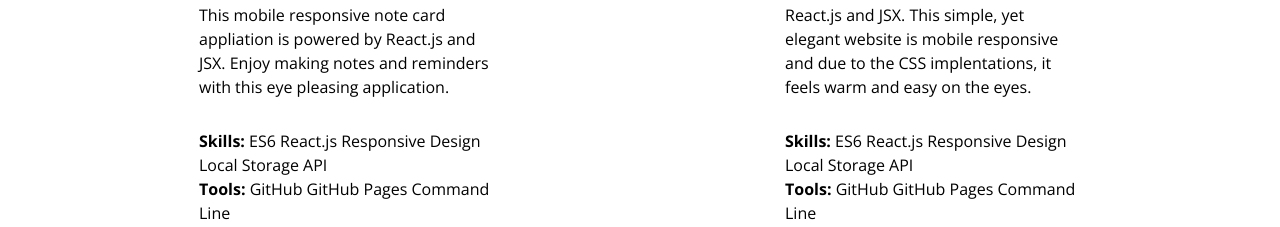
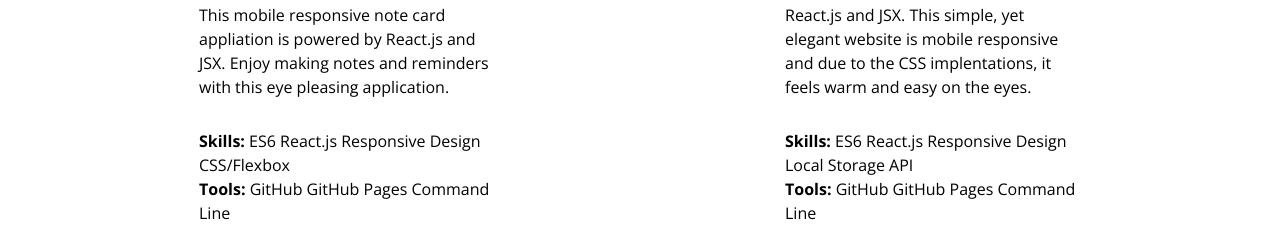
Before and after one commit to lyolayale/portfolio, a React (Create React App) app: page / in a window 1280 px wide. Shown: the part 3104-3331 px from the top of the page. Built offline with nearby package versions, Linux system fonts and the light colour scheme; a web font is replaced by a local one.

Commit message:
Updated new project 'skills'.

```diff
--- a/src/App.js
+++ b/src/App.js
@@ -121,12 +121,7 @@ class App extends React.Component {
         title: "Note Card App",
         description:
           "This mobile responsive note card appliation is powered by React.js and JSX. Enjoy making notes and reminders with this eye pleasing application.",
-        skills: [
-          "ES6",
-          " React.js",
-          " Responsive Design",
-          " Local Storage API",
-        ],
+        skills: ["ES6", " React.js", " Responsive Design", " CSS/Flexbox"],
         tools: ["GitHub", " GitHub Pages", " Command Line"],
         link: "https://lyolayale.github.io/note_card/",
         id: 6,
```
